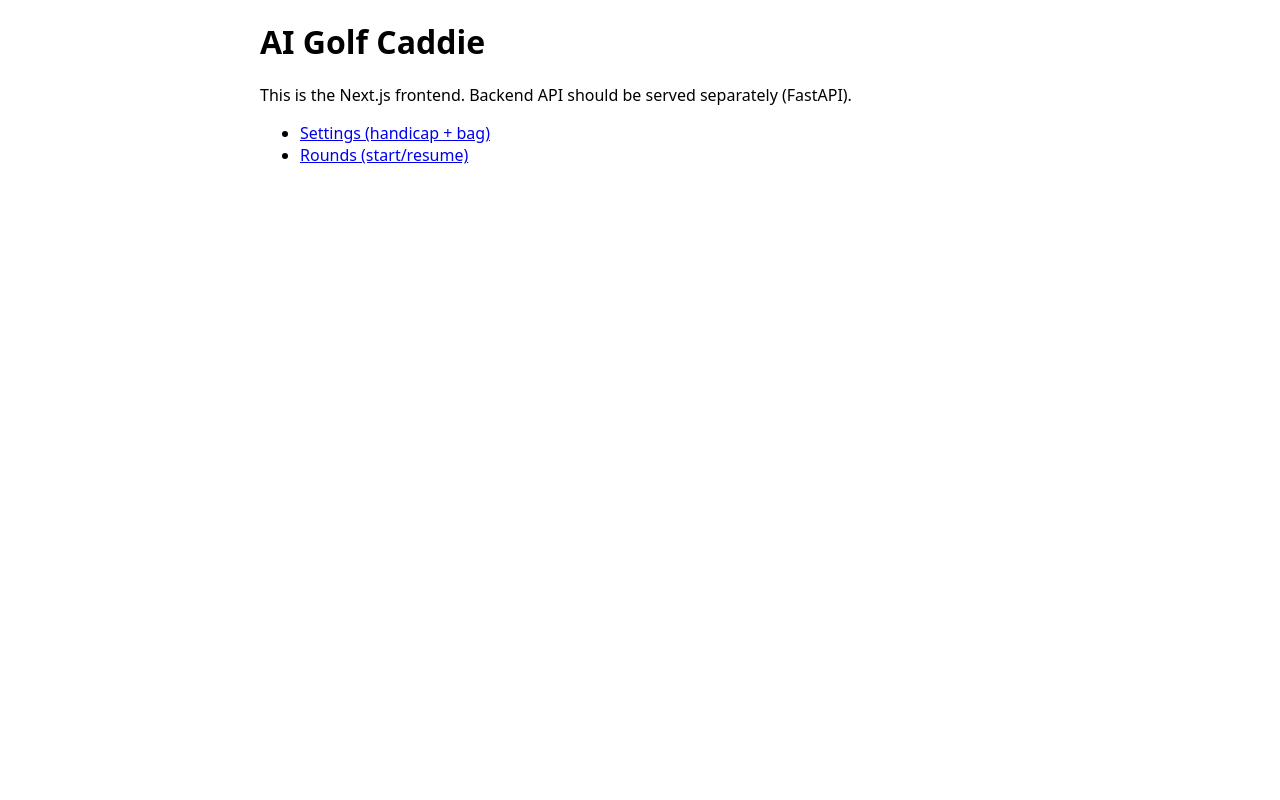
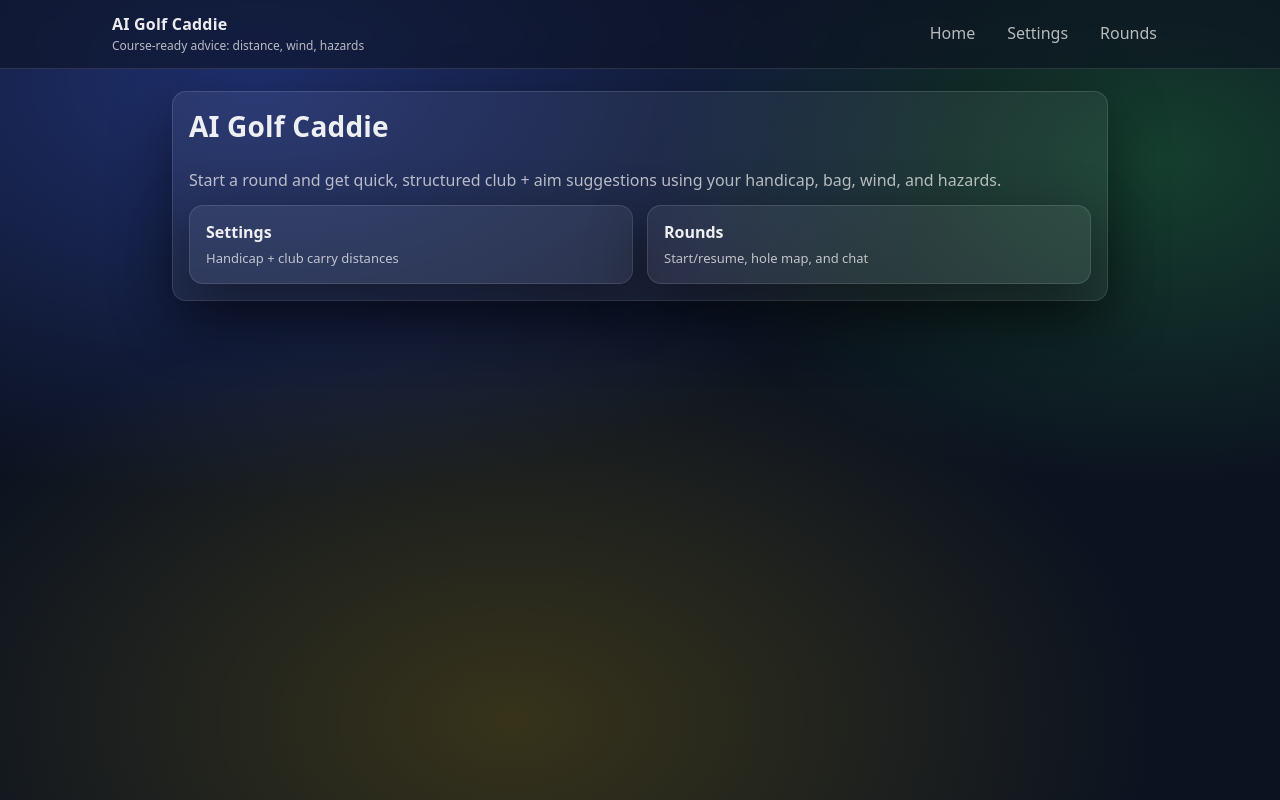
Before and after one commit to brady-heinig/golf_caddy_app, a Next.js app in the folder frontend/: page / in a window 1280 px wide. Built offline with nearby package versions, Linux system fonts and the light colour scheme.

Commit message:
Refactor layout and homepage components to enhance UI; add navigation links and improve styling for better user experience.

```diff
--- /dev/null
+++ b/frontend/src/app/globals.css
@@ -0,0 +1,179 @@
+/* Minimal, production-safe styling (no Tailwind). */
+
+:root {
+  --bg: #0b1220;
+  --panel: rgba(255, 255, 255, 0.06);
+  --panel-2: rgba(255, 255, 255, 0.08);
+  --border: rgba(255, 255, 255, 0.12);
+  --text: rgba(255, 255, 255, 0.92);
+  --muted: rgba(255, 255, 255, 0.70);
+  --shadow: 0 20px 60px rgba(0, 0, 0, 0.45);
+  --radius: 14px;
+}
+
+* {
+  box-sizing: border-box;
+}
+
+html,
+body {
+  height: 100%;
+}
+
+body {
+  margin: 0;
+  color: var(--text);
+  background:
+    radial-gradient(1200px 700px at 20% 10%, rgba(68, 102, 255, 0.35), transparent 60%),
+    radial-gradient(900px 600px at 90% 20%, rgba(52, 199, 89, 0.25), transparent 55%),
+    radial-gradient(1100px 700px at 40% 90%, rgba(255, 204, 0, 0.18), transparent 60%),
+    var(--bg);
+  font-family: ui-sans-serif, system-ui, -apple-system, Segoe UI, Roboto, Helvetica, Arial, "Apple Color Emoji",
+    "Segoe UI Emoji";
+  line-height: 1.35;
+}
+
+a {
+  color: inherit;
+  text-decoration: none;
+}
+
+a:hover {
+  text-decoration: underline;
+}
+
+.container {
+  max-width: 980px;
+  margin: 0 auto;
+  padding: 22px;
+}
+
+.appShell {
+  min-height: 100vh;
+}
+
+.topBar {
+  position: sticky;
+  top: 0;
+  z-index: 10;
+  backdrop-filter: blur(10px);
+  background: rgba(11, 18, 32, 0.55);
+  border-bottom: 1px solid var(--border);
+}
+
+.topBarInner {
+  display: flex;
+  align-items: center;
+  justify-content: space-between;
+  gap: 18px;
+  padding: 14px 22px;
+  max-width: 1100px;
+  margin: 0 auto;
+}
+
+.brand {
+  display: flex;
+  flex-direction: column;
+  gap: 2px;
+}
+
+.brandTitle {
+  font-weight: 700;
+  letter-spacing: 0.2px;
+}
+
+.brandSub {
+  font-size: 12px;
+  color: var(--muted);
+}
+
+.nav {
+  display: flex;
+  gap: 10px;
+  flex-wrap: wrap;
+}
+
+.nav a {
+  padding: 8px 10px;
+  border-radius: 10px;
+  background: transparent;
+  border: 1px solid transparent;
+  color: var(--muted);
+}
+
+.nav a:hover {
+  text-decoration: none;
+  color: var(--text);
+  border-color: var(--border);
+  background: rgba(255, 255, 255, 0.04);
+}
+
+.card {
+  border: 1px solid var(--border);
+  background: var(--panel);
+  border-radius: var(--radius);
+  box-shadow: var(--shadow);
+}
+
+.cardBody {
+  padding: 16px;
+}
+
+.title {
+  margin: 0 0 10px 0;
+  font-size: 28px;
+  letter-spacing: 0.2px;
+}
+
+.muted {
+  color: var(--muted);
+}
+
+.grid {
+  display: grid;
+  gap: 14px;
+}
+
+.btn {
+  appearance: none;
+  border: 1px solid var(--border);
+  background: rgba(255, 255, 255, 0.06);
+  color: var(--text);
+  padding: 10px 12px;
+  border-radius: 12px;
+  cursor: pointer;
+}
+
+.btn:hover {
+  background: rgba(255, 255, 255, 0.10);
+}
+
+input,
+select,
+textarea {
+  width: 100%;
+  padding: 10px 12px;
+  border-radius: 12px;
+  border: 1px solid var(--border);
+  background: rgba(255, 255, 255, 0.05);
+  color: var(--text);
+  outline: none;
+}
+
+input::placeholder,
+textarea::placeholder {
+  color: rgba(255, 255, 255, 0.45);
+}
+
+label {
+  display: grid;
+  gap: 6px;
+  font-size: 13px;
+  color: var(--muted);
+}
+
+code {
+  font-family: ui-monospace, SFMono-Regular, Menlo, Monaco, Consolas, "Liberation Mono", "Courier New", monospace;
+  font-size: 12px;
+  color: rgba(255, 255, 255, 0.85);
+}
--- a/frontend/src/app/layout.tsx
+++ b/frontend/src/app/layout.tsx
@@ -1,10 +1,28 @@
 import type { ReactNode } from "react";
+import Link from "next/link";
+
+import "./globals.css";
 
 export default function RootLayout({ children }: { children: ReactNode }) {
   return (
     <html lang="en">
-      <body style={{ margin: 0, fontFamily: "ui-sans-serif, system-ui, -apple-system" }}>
-        {children}
+      <body>
+        <div className="appShell">
+          <header className="topBar">
+            <div className="topBarInner">
+              <div className="brand">
+                <div className="brandTitle">AI Golf Caddie</div>
+                <div className="brandSub">Course-ready advice: distance, wind, hazards</div>
+              </div>
+              <nav className="nav" aria-label="Primary navigation">
+                <Link href="/">Home</Link>
+                <Link href="/settings">Settings</Link>
+                <Link href="/rounds">Rounds</Link>
+              </nav>
+            </div>
+          </header>
+          {children}
+        </div>
       </body>
     </html>
   );
--- a/frontend/src/app/page.tsx
+++ b/frontend/src/app/page.tsx
@@ -1,20 +1,33 @@
-import Link from "next/link";
-
 export default function HomePage() {
   return (
-    <main style={{ padding: 20, maxWidth: 760, margin: "0 auto" }}>
-      <h1 style={{ marginTop: 0 }}>AI Golf Caddie</h1>
-      <p>
-        This is the Next.js frontend. Backend API should be served separately (FastAPI).
-      </p>
-      <ul>
-        <li>
-          <Link href="/settings">Settings (handicap + bag)</Link>
-        </li>
-        <li>
-          <Link href="/rounds">Rounds (start/resume)</Link>
-        </li>
-      </ul>
+    <main className="container">
+      <div className="card">
+        <div className="cardBody grid">
+          <h1 className="title">AI Golf Caddie</h1>
+          <p className="muted" style={{ margin: 0 }}>
+            Start a round and get quick, structured club + aim suggestions using your handicap, bag, wind,
+            and hazards.
+          </p>
+          <div className="grid" style={{ gridTemplateColumns: "repeat(auto-fit, minmax(220px, 1fr))" }}>
+            <a className="card" href="/settings">
+              <div className="cardBody">
+                <div style={{ fontWeight: 650, marginBottom: 6 }}>Settings</div>
+                <div className="muted" style={{ fontSize: 13 }}>
+                  Handicap + club carry distances
+                </div>
+              </div>
+            </a>
+            <a className="card" href="/rounds">
+              <div className="cardBody">
+                <div style={{ fontWeight: 650, marginBottom: 6 }}>Rounds</div>
+                <div className="muted" style={{ fontSize: 13 }}>
+                  Start/resume, hole map, and chat
+                </div>
+              </div>
+            </a>
+          </div>
+        </div>
+      </div>
     </main>
   );
 }
```
